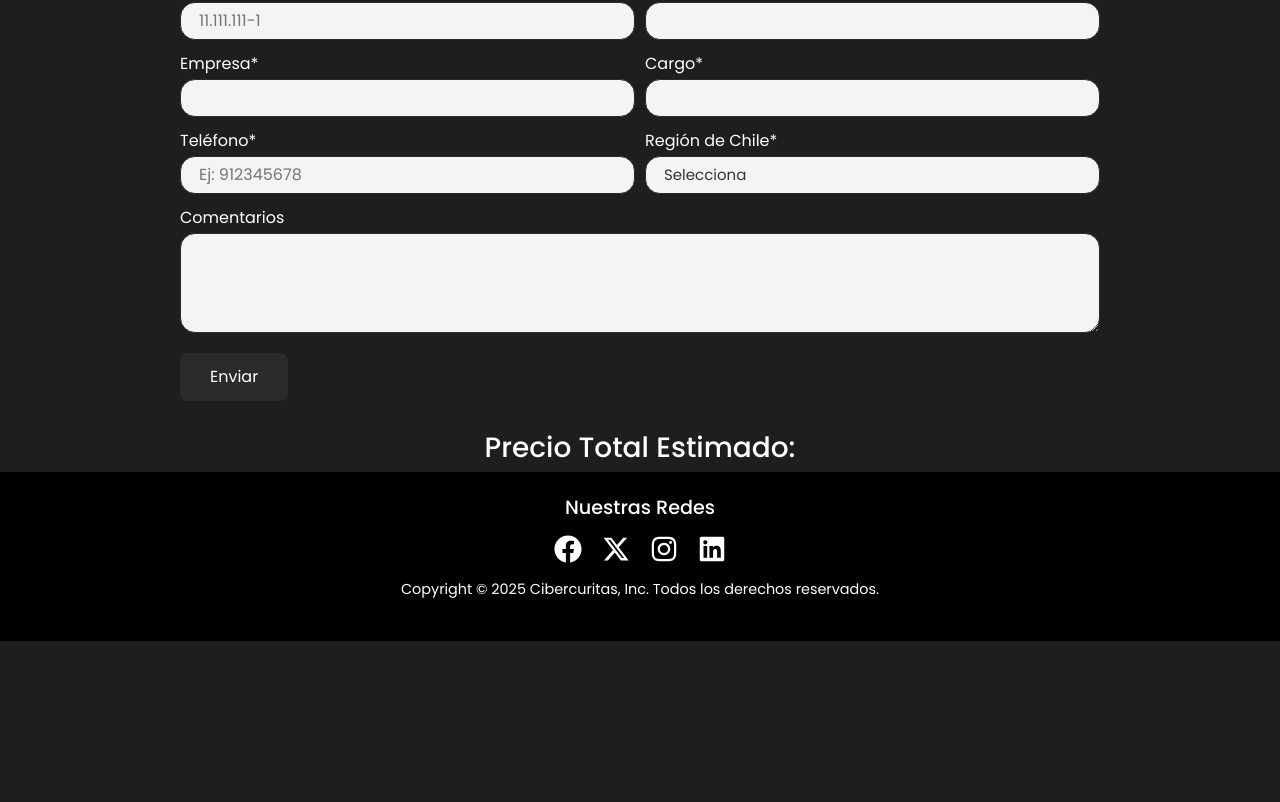
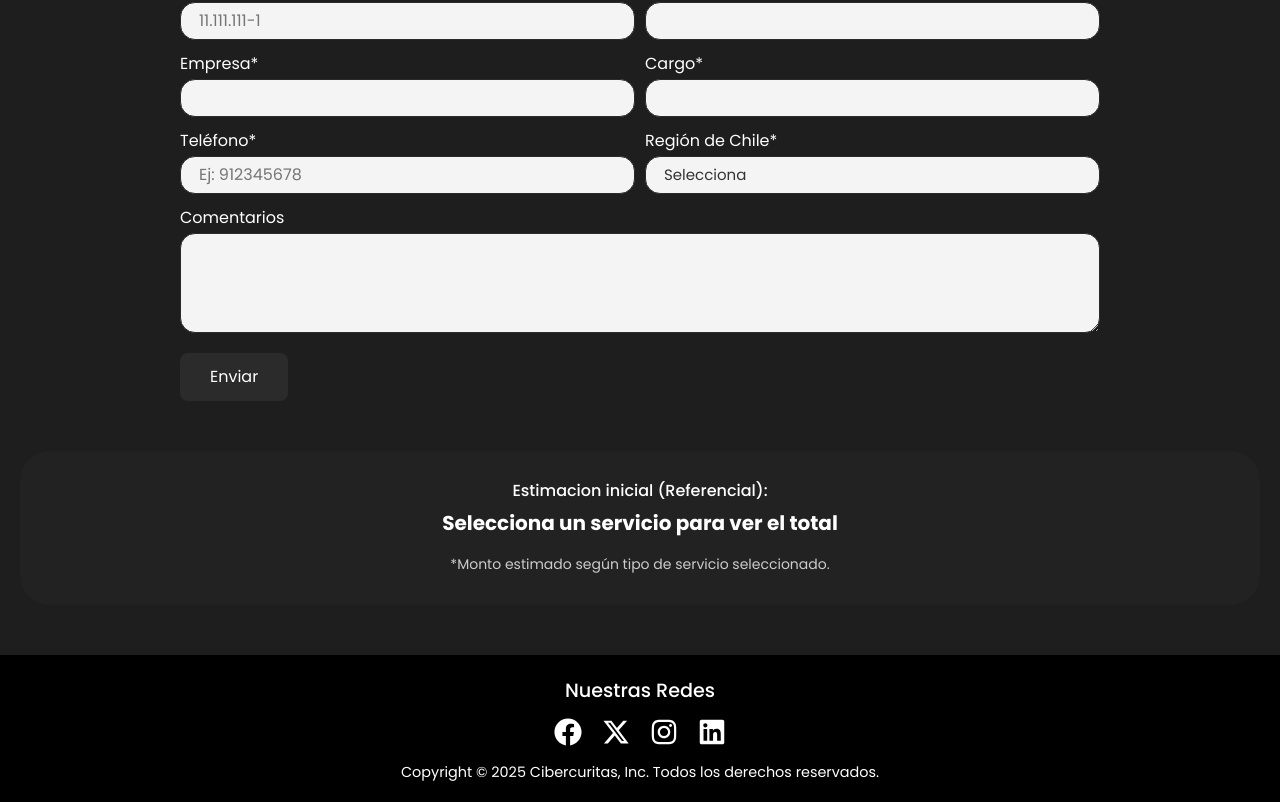
Before and after one commit to Bmtqr/proyecto-cibercuritas, a React (Vite) app: page /proyecto-cibercuritas/cotizacion in a window 1280 px wide. Shown: the part 464-1266 px from the top of the page. Before the commit the page ends 1105 px from the top, so only its background shows below. Built offline with nearby package versions, Linux system fonts and the light colour scheme.

Commit message:
Implementacion del total (estimado acorde al negocio)

```diff
--- a/src/css/cotizacion.css
+++ b/src/css/cotizacion.css
@@ -296,9 +296,32 @@
   background-color: #ffeaea;
 }
 
-.precio-total{
+.precio-total {
+  margin-top: 30px;
   text-align: center;
-  color: white;
+  background: #222;
+  padding: 15px;
+  color: #fff;
+  border-radius: 30px;
+  margin-bottom: 40px;
+}
+
+.precio-total h3 {
+  font-size: 16px;
+  margin-top: 15px;
+  margin-bottom: 8px;
+}
+
+.monto-total {
+  font-size: 20px;
+  font-weight: bold;
+  color: #ffffff;
+}
+
+.small-cot {
+  color: #ccc;
+  display: block;
+  margin-bottom: 15px;
 }
 
 @media (max-width: 680px) {
--- a/src/css/imgtexto1.css
+++ b/src/css/imgtexto1.css
@@ -23,7 +23,7 @@
   display: inline-block;
   margin-top: 20px;
   padding: 12px 24px;
-  background: #0077b5;
+  background: #004a72;
   color: #fff;
   font-weight: 600;
   border-radius: 8px;
--- a/src/css/nosotros.css
+++ b/src/css/nosotros.css
@@ -246,7 +246,8 @@
 }
 
 .separador-nosotros {
-  margin-bottom: 40px;
+  margin-top: 100px;
+  margin-bottom: 80px;
   height: 60px;
   background: rgb(46, 46, 46);
 }
--- a/src/pages/cotizacion.jsx
+++ b/src/pages/cotizacion.jsx
@@ -30,6 +30,16 @@ export default function Cotizacion() {
 
   const [errores, setErrores] = useState({});
   const [mensajeExito, setMensajeExito] = useState("");
+  const [precioTotal, setPrecioTotal] = useState(0);
+
+  const preciosServicios = {
+    conectividad: 1000000,
+    ciber: 2500000,
+    phishing: 700000,
+    soluTI: 1500000,
+    cloud: 2000000,
+  };
+
 
   // --- Manejadores de cambio ---
   const handleChange = (e) => {
@@ -38,6 +48,10 @@ export default function Cotizacion() {
 
     if (name === "rut") nuevoValor = formatearRut(value.replace(/[^0-9.\-kK]/g, ""));
     if (name === "telefono") nuevoValor = value.replace(/[^0-9]/g, "");
+
+    if (name === "area") {
+      setPrecioTotal(preciosServicios[value] || 0);
+    }
 
     setFormData({ ...formData, [name]: nuevoValor });
   };
@@ -80,6 +94,8 @@ export default function Cotizacion() {
       region: "",
       comentarios: "",
     });
+    setPrecioTotal(0);
+
   };
 
   return (
@@ -102,12 +118,13 @@ export default function Cotizacion() {
             onChange={handleChange}
           >
             <option value="" disabled>Selecciona</option>
-            <option value="conec">Conectividad - 1.000.000 CLP</option>
+            <option value="conectividad">Conectividad - 1.000.000 CLP</option>
             <option value="ciber">Hacking Ético - 2.500.000 CLP</option>
             <option value="phishing">Phishing - 700.000 CLP</option>
-            <option value="soluc">Soluciones TI - 1.500.000 CLP</option>
+            <option value="soluTI">Soluciones TI - 1.500.000 CLP</option>
             <option value="cloud">Cloud - 2.000.000 CLP</option>
           </select>
+
 
           <label htmlFor="nombre">Nombre*</label>
           <input type="text" name="nombre" value={formData.nombre} onChange={handleChange} required />
@@ -206,9 +223,15 @@ export default function Cotizacion() {
           {mensajeExito && <div className="mensaje-exito">{mensajeExito}</div>}
         </form>
 
+         <section className="precio-total">
+        <h3>Estimacion inicial (Referencial): </h3>
+        <p className="monto-total">
+          {precioTotal > 0
+            ? `${precioTotal.toLocaleString("es-CL")} CLP`
+            : "Selecciona un servicio para ver el total"}
+        </p>
+        <small className="small-cot">*Monto estimado según tipo de servicio seleccionado.</small>
       </section>
-      <section className="precio-total">
-        <h3>Precio Total Estimado: </h3>
       </section>
     <Footer />
     </>
```
